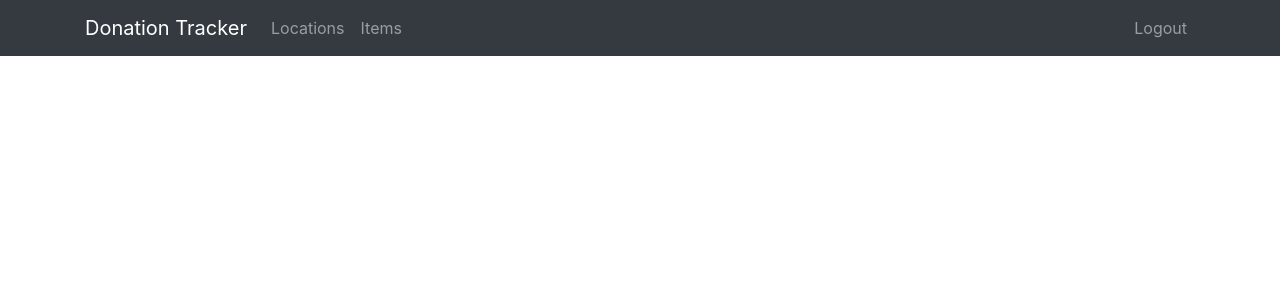
After one commit to caitlinyang/DonationTrackerWeb, a Flask app: template templates/layout.html in a window 1280 px wide. The commit adds this page. Shown: the top 300 px of the page. Run offline with Flask 2, Linux system fonts and the light colour scheme; the template is opened without the code that fills it, so the values that code supplies are empty; some libraries are stand-ins or nearby versions.

Commit message:
adding logout functionality and new dashboard page

```diff
--- a/app.py
+++ b/app.py
@@ -12,7 +12,7 @@ def welcome():
 def login():
     form = LoginForm()
     if form.validate_on_submit():
-        if form.email.data == "admin@blog.com" and form.password.data == "password":
+        if form.username.data == "user" and form.password.data == "pass":
             flash('You have been logged in!', 'success')
             return redirect(url_for('dashboard'))
         else:
--- a/forms.py
+++ b/forms.py
@@ -15,8 +15,8 @@ class RegistrationForm(FlaskForm):
     submit = SubmitField('Sign Up')
 
 class LoginForm(FlaskForm):
-    email = StringField('Email',
-                        validators=[DataRequired(), Email()])
+    username = StringField('Username',
+                           validators=[DataRequired(), Length(min=2,max=20)])
     password = PasswordField('Password',
                              validators=[DataRequired()])
     submit = SubmitField('Login')
--- /dev/null
+++ b/templates/layout.html
@@ -0,0 +1,48 @@
+<!DOCTYPE html>
+<html lang="en">
+<head>
+    <meta charset="UTF-8">
+    {% if title %}
+        <title>Donation Tracker - {{ title }}</title>
+    {% else %}
+        <title>Donation Tracker</title>
+    {% endif %}
+    <link rel="stylesheet" href="https://stackpath.bootstrapcdn.com/bootstrap/4.1.3/css/bootstrap.min.css" integrity="sha384-MCw98/SFnGE8fJT3GXwEOngsV7Zt27NXFoaoApmYm81iuXoPkFOJwJ8ERdknLPMO" crossorigin="anonymous">
+</head>
+<body>
+    <header>
+        <nav class="navbar navbar-expand-lg navbar-dark bg-dark">
+            <div class="container">
+                <a class="navbar-brand" href="{{ url_for('dashboard') }}">Donation Tracker</a>
+                <button class="navbar-toggler" type="button" data-toggle="collapse" data-target="#navbarSupportedContent" aria-controls="navbarSupportedContent" aria-expanded="false" aria-label="Toggle navigation">
+                    <span class="navbar-toggler-icon"></span>
+                </button>
+                <div class="collapse navbar-collapse">
+                    <ul class="navbar-nav mr-auto">
+                        <li class="nav-item">
+                            <a class="nav-link" href="#">Locations</a>
+                        </li>
+                        <li class="nav-item">
+                            <a class="nav-link" href="#">Items</a>
+                        </li>
+                    </ul>
+                    <div class="navbar-nav">
+                        <a class="nav-item nav-link" href="{{ url_for('welcome') }}">Logout</a>
+                    </div>
+                </div>
+            </div>
+        </nav>
+    </header>
+    <div class="container" id="content">
+        {% block content %}{% endblock %}
+    </div>
+    <script src="https://code.jquery.com/jquery-3.3.1.slim.min.js" integrity="sha384-q8i/X+965DzO0rT7abK41JStQIAqVgRVzpbzo5smXKp4YfRvH+8abtTE1Pi6jizo" crossorigin="anonymous"></script>
+    <script src="https://cdnjs.cloudflare.com/ajax/libs/popper.js/1.14.3/umd/popper.min.js" integrity="sha384-ZMP7rVo3mIykV+2+9J3UJ46jBk0WLaUAdn689aCwoqbBJiSnjAK/l8WvCWPIPm49" crossorigin="anonymous"></script>
+    <script src="https://stackpath.bootstrapcdn.com/bootstrap/4.1.3/js/bootstrap.min.js" integrity="sha384-ChfqqxuZUCnJSK3+MXmPNIyE6ZbWh2IMqE241rYiqJxyMiZ6OW/JmZQ5stwEULTy" crossorigin="anonymous"></script>
+</body>
+<style>
+    #content {
+        padding-top: 20px;
+    }
+</style>
+</html>
```
Also changed, not shown: templates/dashboard.html (+4 -15 lines), templates/login.html (+5 -5 lines).
